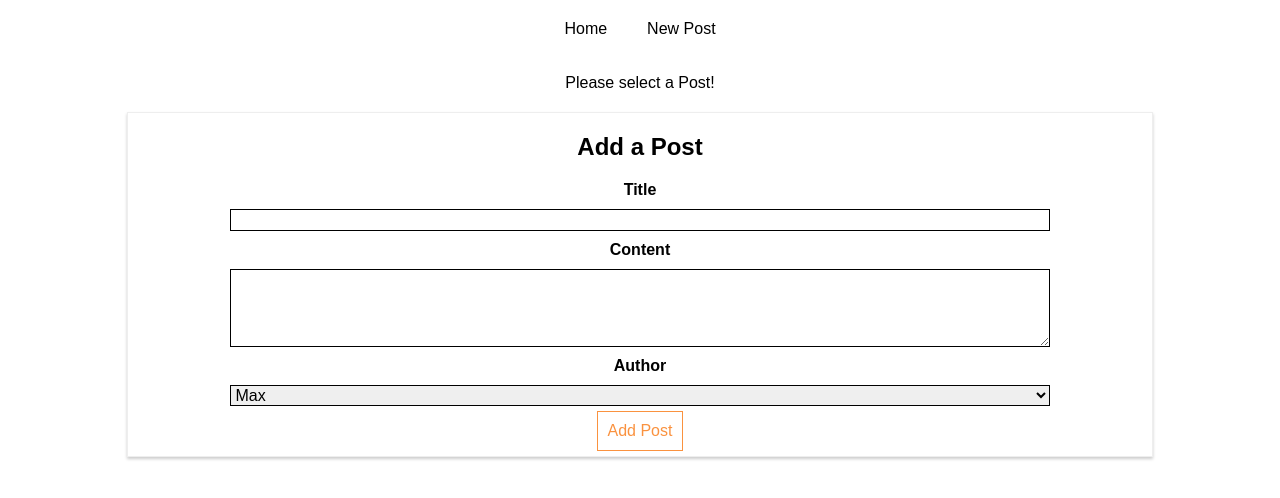
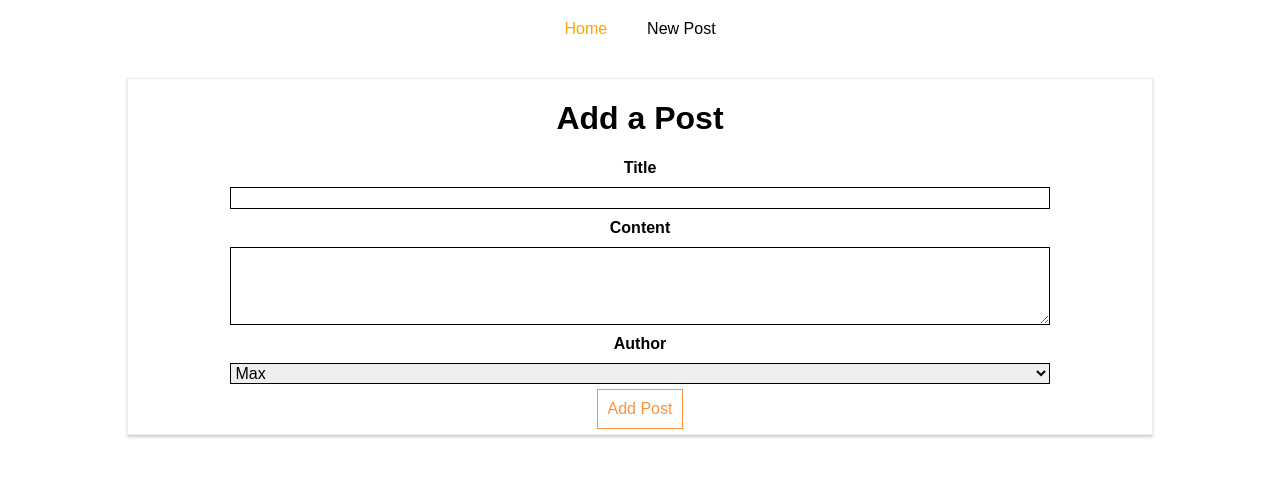
Before and after one commit to arunkudiyal/tfa-fed, a React (Create React App) app in the folder post-master/: page /new-post in a window 1280 px wide. Shown: the top 498 px of the page. Built offline with nearby package versions, Linux system fonts and the light colour scheme.

Commit message:
Links, NavLink, Link Props, withRouter

```diff
--- a/post-master/src/components/Post/Post.js
+++ b/post-master/src/components/Post/Post.js
@@ -1,14 +1,19 @@
 import React from 'react';
+
+import { withRouter } from "react-router-dom";
 
 import './Post.css';
 
-const post = (props) => (
+const post = (props) => {
+    // console.log(props);
+    return (
         <article className="Post" onClick={props.clicked} >
             <h1>{props.title}</h1>
             <div className="Info">
                 <div className="Author">{props.author}</div>
             </div>
         </article>
-);
+    )
+};
 
-export default post;
+export default withRouter(post);
--- a/post-master/src/containers/Blog/Blog.css
+++ b/post-master/src/containers/Blog/Blog.css
@@ -24,6 +24,6 @@
     color: black;
 }
 
-.Blog a:hover, .Blog a:active {
+.Blog a:hover, .Blog a:active, .Blog a.active {
     color: orange;
 }
--- a/post-master/src/containers/Blog/Blog.js
+++ b/post-master/src/containers/Blog/Blog.js
@@ -1,8 +1,8 @@
 import React, { Component } from 'react';
 import Posts from '../Blog/Posts/Posts'
 import { Route } from 'react-router';
+import { NavLink } from 'react-router-dom';
 
-import FullPost from './FullPost/FullPost';
 import NewPost from './NewPost/NewPost';
 import './Blog.css';
 
@@ -12,14 +12,20 @@ class Blog extends Component {
         selectedPostId: null
     }
 
+    componentDidMount() {
+        console.log(this.props);
+    }
+
     render () {
         return (
             <div>
                 <header className="Blog">
                     <nav>
                         <ul>
-                            <li><a href="/">Home</a></li>
-                            <li><a href="/new-post">New Post</a></li>
+                            <li><NavLink to="/">Home</NavLink></li>
+                            <li><NavLink to={{pathname: 'new-post',
+                                hash: '#something',
+                                search: '?quick-serach'}}>New Post</NavLink></li>
                         </ul>
                     </nav>
                 </header>
@@ -29,13 +35,7 @@ class Blog extends Component {
                 {/* localhost:3000/new-post */}
                 {/* <Route path="/" exact render={() => <h1>Welcome Home</h1>} /> */}
                 <Route path="/" exact component={Posts} />
-
-                <section>
-                    <FullPost id={this.state.selectedPostId} />
-                </section>
-                <section>
-                    <NewPost />
-                </section>
+                <Route path="/new-post" component={NewPost} />
             </div>
         );
     }
--- a/post-master/src/containers/Blog/Posts/Posts.js
+++ b/post-master/src/containers/Blog/Posts/Posts.js
@@ -9,6 +9,8 @@ class Posts extends Component {
     }
 
     componentDidMount() {
+        console.log(this.props);
+
         // How to make a request | Axios - PROMISES
         axios.get('https://jsonplaceholder.typicode.com/posts')
             .then(response => {
```
Also changed, not shown: 2 other files (tests, documents, lock files or other folders). Lines whose indentation alone changed are shown as unchanged.
